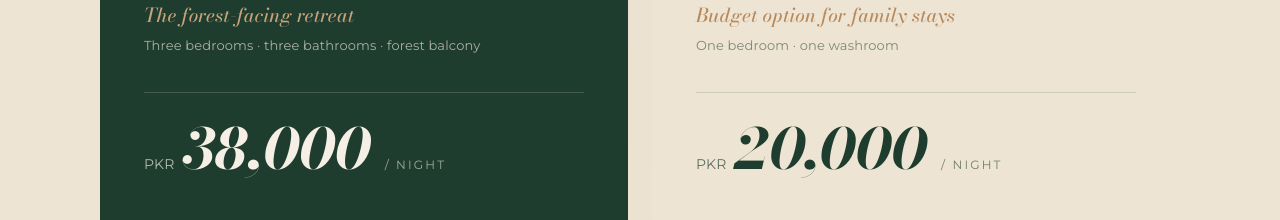
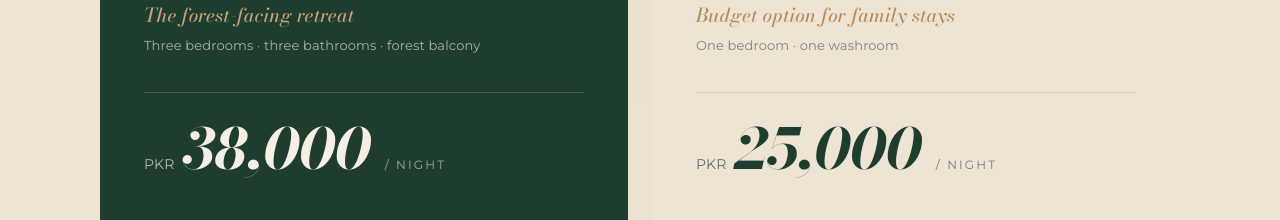
Before and after one commit to saad-aamir/the-crib, a Next.js app: page / in a window 1280 px wide. Shown: the part 7994-8214 px from the top of the page. Built offline with nearby package versions, Linux system fonts and the light colour scheme; no server answers.

Commit message:
fix: update essentials price to 25,000

```diff
--- a/app/layout.tsx
+++ b/app/layout.tsx
@@ -139,7 +139,7 @@ const ACCOMMODATIONS = [
     bedrooms: 1,
     bathrooms: 1,
     sleeps: 4,
-    price: 20000,
+    price: 25000,
     image: "/apartments/budget/lounge/20260514_132411.jpg",
     amenities: ["Furnished Lounge", "Reading Nook", "Private Balcony", "Full Kitchen", "Game Room Access"],
   },
@@ -259,7 +259,7 @@ const jsonLd = {
         { "@type": "City", name: "Rawalpindi" },
         { "@type": "City", name: "Lahore" },
       ],
-      priceRange: "PKR 20,000–38,500 per night",
+      priceRange: "PKR 25,000–38,500 per night",
       currenciesAccepted: "PKR",
       numberOfRooms: 4,
       petsAllowed: false,
--- a/components/sections/Pricing.tsx
+++ b/components/sections/Pricing.tsx
@@ -42,7 +42,7 @@ export default function Pricing() {
             <div className="pr-mute">One bedroom · one washroom</div>
             <div className="pr-rate">
               <span className="currency">PKR</span>
-              <span className="num">20,000</span>
+              <span className="num">25,000</span>
               <span className="per">/ night</span>
             </div>
             <ul className="pr-list">
```
